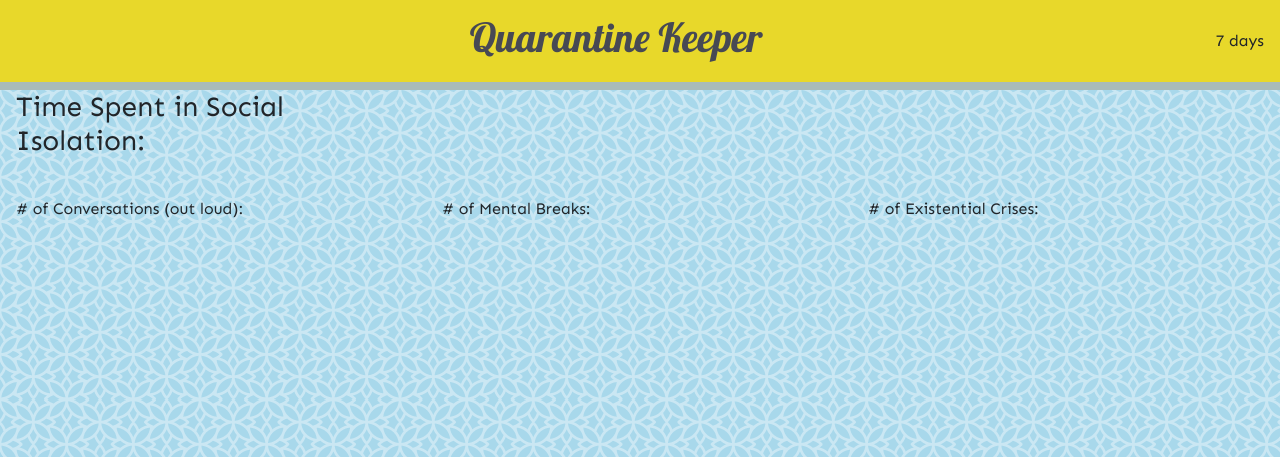
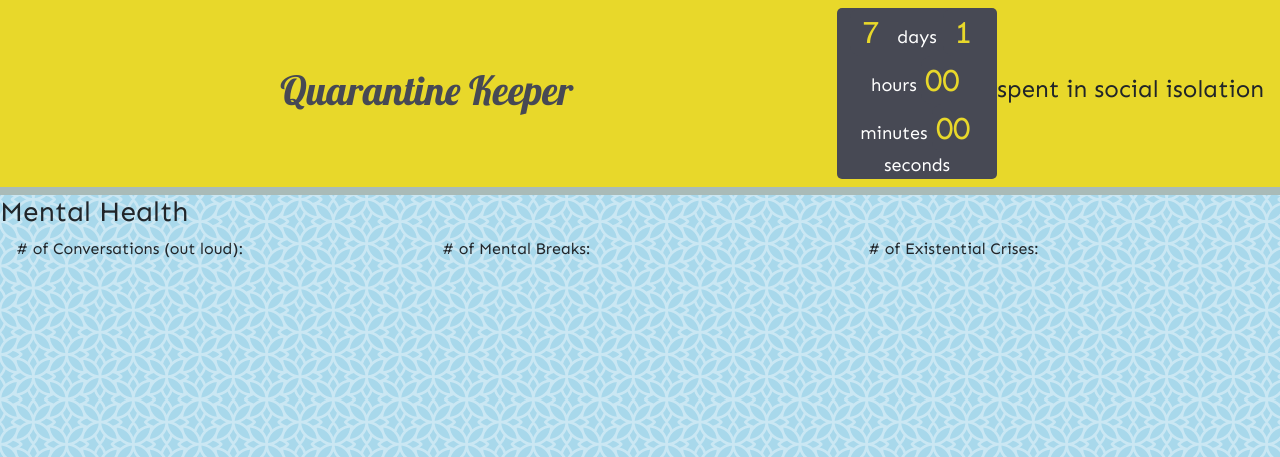
Before and after one commit to psittikul/quarantine-keeper, a PHP site: page / in a window 1280 px wide. Shown: the top 457 px of the page. Run offline with PHP 8.4, Linux system fonts and the light colour scheme; some web fonts are replaced.

Commit message:
Messing around with styles some more

```diff
--- a/css/styles.css
+++ b/css/styles.css
@@ -22,16 +22,14 @@ body .container-fluid {
   border-bottom: solid 0.5rem #a9bbb8;
 }
 
-#counterRow {
-  margin-bottom: 2rem;
-}
-#counterRow .countup {
+.countup {
   text-align: center;
   background: #474954;
   width: 10rem;
   border-radius: 5px;
 }
-#counterRow .countup .timeel {
+
+.countup .timeel {
   display: inline-block;
   padding: 0;
   background: #474954;
@@ -41,7 +39,8 @@ body .container-fluid {
   min-width: 2.6rem;
   border-radius: 10px 0 0 10px;
 }
-#counterRow .countup span[class*=timeRef] {
+
+.countup span[class*=timeRef] {
   border-radius: 0 0 0 0;
   margin-left: 0;
   font-size: large;
--- a/index.php
+++ b/index.php
@@ -24,22 +24,16 @@
             <div class="countup" id="countup1">
                 <span class="timeel days">00</span>
                 <span class="timeel timeRefDays">days</span>
-                <!-- <span class="timeel hours">00</span>
-                    <span class="timeel timeRefHours">hours</span> -->
-                <!-- <span class="timeel minutes">00</span> -->
-                <!-- <span class="timeel timeRefMinutes">minutes</span>
-            <span class="timeel seconds">00</span>
-            <span class="timeel timeRefSeconds">seconds</span> -->
+                <span class="timeel hours">00</span>
+                <span class="timeel timeRefHours">hours</span>
+                <span class="timeel minutes">00</span>
+                <span class="timeel timeRefMinutes">minutes</span>
+                <span class="timeel seconds">00</span>
+                <span class="timeel timeRefSeconds">seconds</span>
             </div>
+            <h4>spent in social isolation</h4>
         </nav>
-        <div class="row" id="counterRow">
-            <div class="col-sm-4">
-                <h3>Time Spent in Social Isolation:</h3>
-            </div>
-            <div class="col-sm-8">
-
-            </div>
-        </div>
+        <h3>Mental Health</h3>
         <div class="row">
             <div class="col-sm">
                 # of Conversations (out loud):
--- a/scss/styles.scss
+++ b/scss/styles.scss
@@ -1,7 +1,6 @@
 @import "variables";
 
 #headerTitle {
-  // font-family: $Work-Sans;
   font-family: $Lobster;
   color: $outer-space;
   margin: auto;
@@ -25,9 +24,6 @@ body {
   border-bottom: solid 0.5rem $ash-grey;
 }
 
-#counterRow {
-  margin-bottom: 2rem;
-
 .countup {
   text-align: center;
   background: $outer-space;
@@ -50,4 +46,3 @@ body {
   font-size: large;
   color: white;
 }
-}
```
Also changed, not shown: 1 other file. Lines whose indentation alone changed are shown as unchanged.
